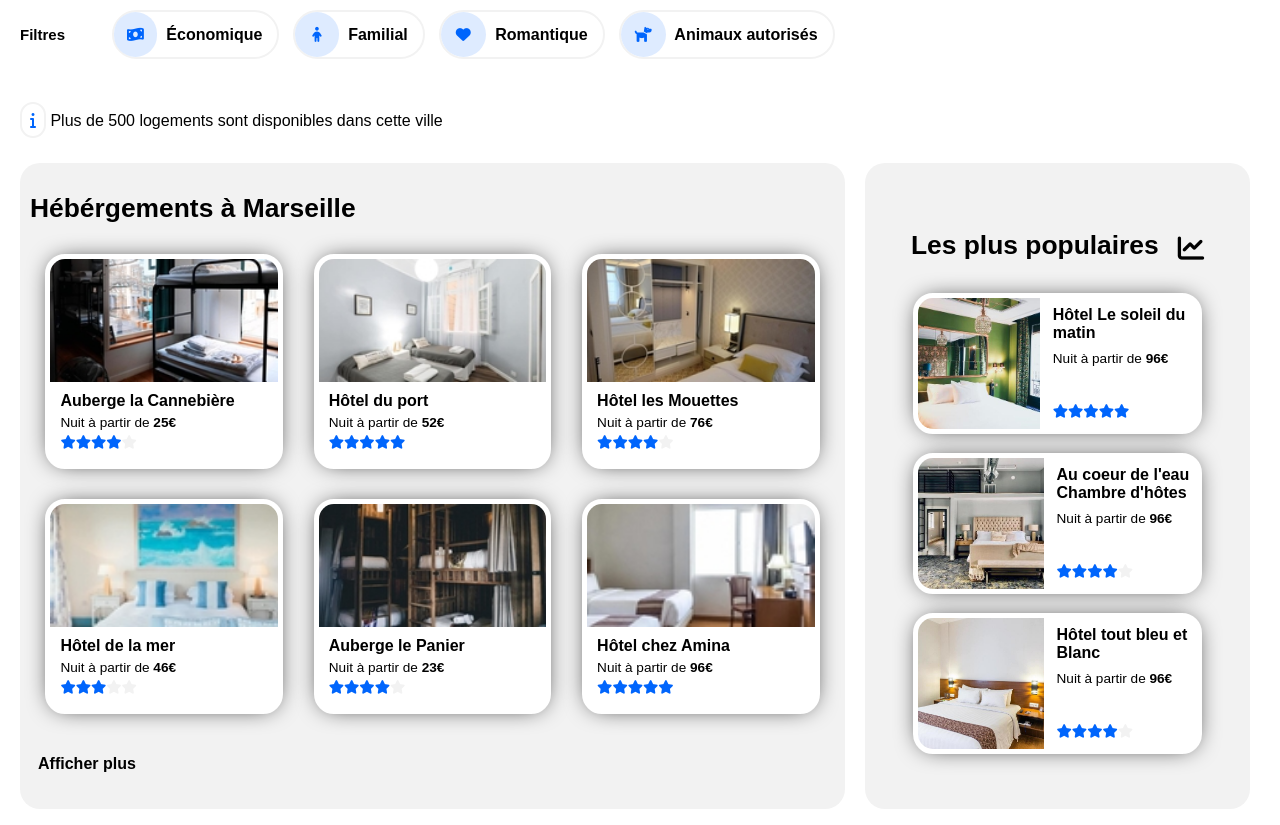
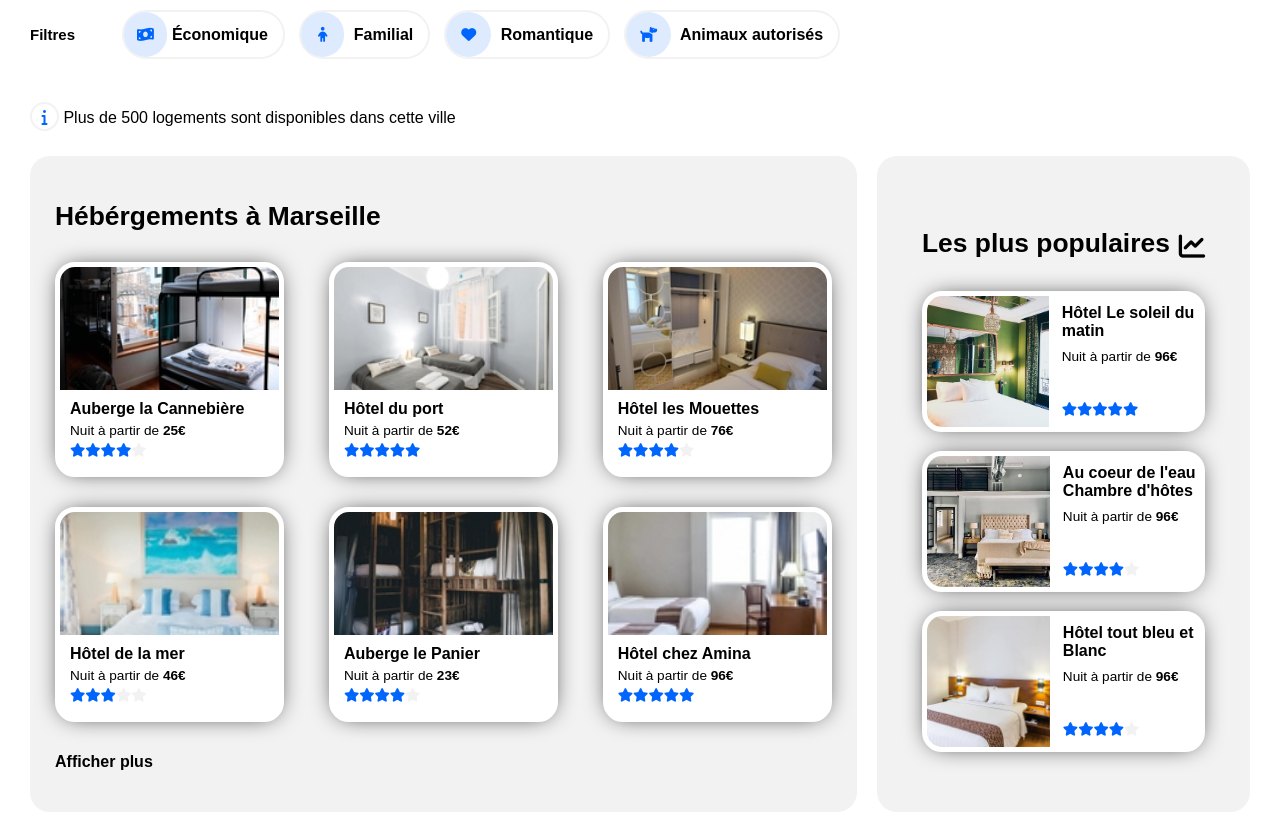
Before and after one commit to Exmor17/AxelFontaine_2_20092020, a plain HTML site: page reservia.html in a window 1280 px wide. Shown: the part 275-1100 px from the top of the page. Drawn offline with Linux system fonts and the light colour scheme; a web font is replaced by a local one.

Commit message:
Modifications dimensions de cards

```diff
--- a/reservia.css
+++ b/reservia.css
@@ -21,7 +21,7 @@ body
 {
     justify-self: center;
     margin: auto;
-    padding: 0 20px 0 20px;
+    padding: 0 30px;
     box-sizing: border-box;
     max-width: 1450px;
 }
@@ -232,15 +232,19 @@ form p i
 }
 .fa.fa-info
 {
+    text-align: center;
     border: 2px solid #F2F2F2;
-    border-radius: 60px;
-    padding:  8px;
+    border-radius: 15px;
+    padding:  5px;
+    height: 15px;
+    width: 15px;
 }
 .total_hebergements
 {
     display: flex;
     flex-direction: row;
     flex-wrap: nowrap;
+    column-gap: 20px;
     justify-content: space-between;
 }
 .total_hebergements p
@@ -253,9 +257,7 @@ form p i
     flex-direction: column;
     background-color: #F2F2F2;
     border-radius: 20px;
-    padding: 10px;
-    margin-right: 10px;
-
+    padding: 25px;
     width: 70%;
 }
 .titre_hebergements
@@ -267,7 +269,7 @@ form p i
     display: flex;
     flex-direction: row;
     flex-wrap: wrap;
-    justify-content: space-around;
+    justify-content: space-between;
     align-items: center;
 }
 .articles_hebergements a
@@ -322,7 +324,6 @@ form p i
 .afficher_plus
 {
     width: 98%;
-    margin: 10px auto;
 }
 .afficher_plus p
 {
@@ -338,8 +339,6 @@ form p i
 
     background-color: #F2F2F2;
     border-radius: 20px;
-    margin-left: 10px;
-    margin-right: 10px;
     padding: 20px;
     width: 30%;
 }
@@ -360,11 +359,11 @@ form p i
     display: flex;
     flex-direction: column;
     align-items: center;
+    width: 85%;
 }
 .articles_hebergements_populaires a
 {
-    width: 340px;
-    max-width: 85%;
+    width: 100%;
     height: 140px;
     margin: 10px 0 10px 0;
 }
@@ -442,8 +441,8 @@ form p i
 {
     display: flex;
     flex-direction: column;
-
-    margin: 10px;
+    row-gap: 20px;
+    margin: 10px 0;
     width: 245px;
     height: 400px;
 }
@@ -479,22 +478,18 @@ form p i
 }
 #fort_de_pomegues
 {
-    margin-bottom: 15px;
     height: 220px;
 }
 #iles_du_frioul
 {
-    margin-top: 15px;
     height: 160px;
 }
 #notre-dame-de-la-garde
 {
-    margin-bottom: 15px;
     height: 170px;
 }
 #parc_longchamp
 {
-    margin-top: 15px;
     height: 210px;
 }
 footer
--- a/reservia.html
+++ b/reservia.html
@@ -31,10 +31,10 @@
     		<div id="filtres">
     		<p> <strong> Filtres </strong> </p>
     		<ul class="filtres_list">
-    			<li class="filtre"><a href=#><i id="economique" class="fas fa-money-bill-wave"></i></a> Économique </li>
-    			<li class="filtre"><a href=#><i id="familial" class="fas fa-child"></i></a> Familial </li>
-    			<li class="filtre"><a href=#><i id="romantique" class="fas fa-heart"></i></a> Romantique </li>
-    			<li class="filtre"><a href=#><i id="animaux_autorise" class="fas fa-dog"></i></a> Animaux autorisés </li>
+    			<li class="filtre"><a href=#><i id="economique" class="fas fa-money-bill-wave"></i>Économique</a></li>
+    			<li class="filtre"><a href=#><i id="familial" class="fas fa-child"></i> Familial </a>  </li>
+    			<li class="filtre"><a href=#><i id="romantique" class="fas fa-heart"></i> Romantique </a></li>
+    			<li class="filtre"><a href=#><i id="animaux_autorise" class="fas fa-dog"></i> Animaux autorisés </a></li>
     		</ul>
     		</div>
     		<p class="header_text"><i class="fa fa-info" aria-hidden="true"></i> Plus de 500 logements sont disponibles dans cette ville </p>
```
